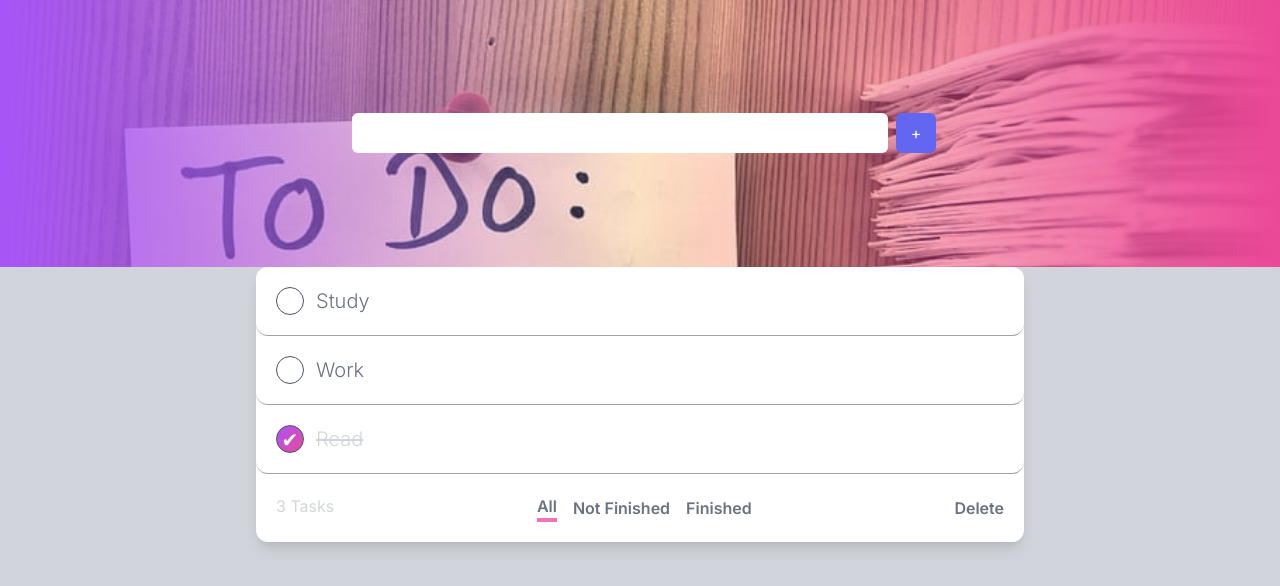
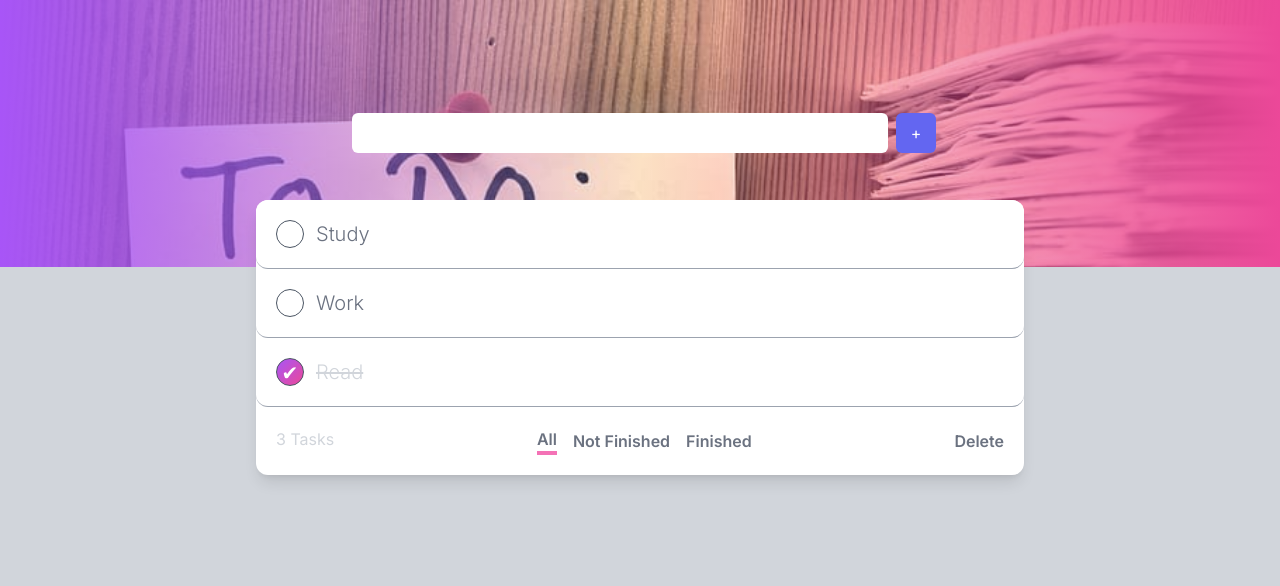
Before and after one commit to gabrielDpadua21/task-manager-tailwind, a Next.js app: page / in a window 1280 px wide. Shown: the top 586 px of the page. Built offline with nearby package versions, Linux system fonts and the light colour scheme.

Commit message:
style: 💄 position absolute list

```diff
--- a/src/app/page.tsx
+++ b/src/app/page.tsx
@@ -12,7 +12,7 @@ export default function Home() {
   const [tasks, setTasks] = useState(initialTasks);
 
   return (
-    <main className="h-screen bg-gray-300 flex flex-col">
+    <main className="h-screen bg-gray-300 flex flex-col relative">
         <TemplateHeader>
           <Form />
         </TemplateHeader>
--- a/src/components/template/TemplateContent.tsx
+++ b/src/components/template/TemplateContent.tsx
@@ -9,7 +9,7 @@ interface TemplateContentProps {
 
 const TemplateContent: React.FC<TemplateContentProps> = (props: TemplateContentProps) => {
     return (
-        <div className={`flex flex-1 justify-center`}>
+        <div className={`flex flex-1 justify-center absolute w-full top-1/4`}>
             {props.children}
         </div>
     )
```
